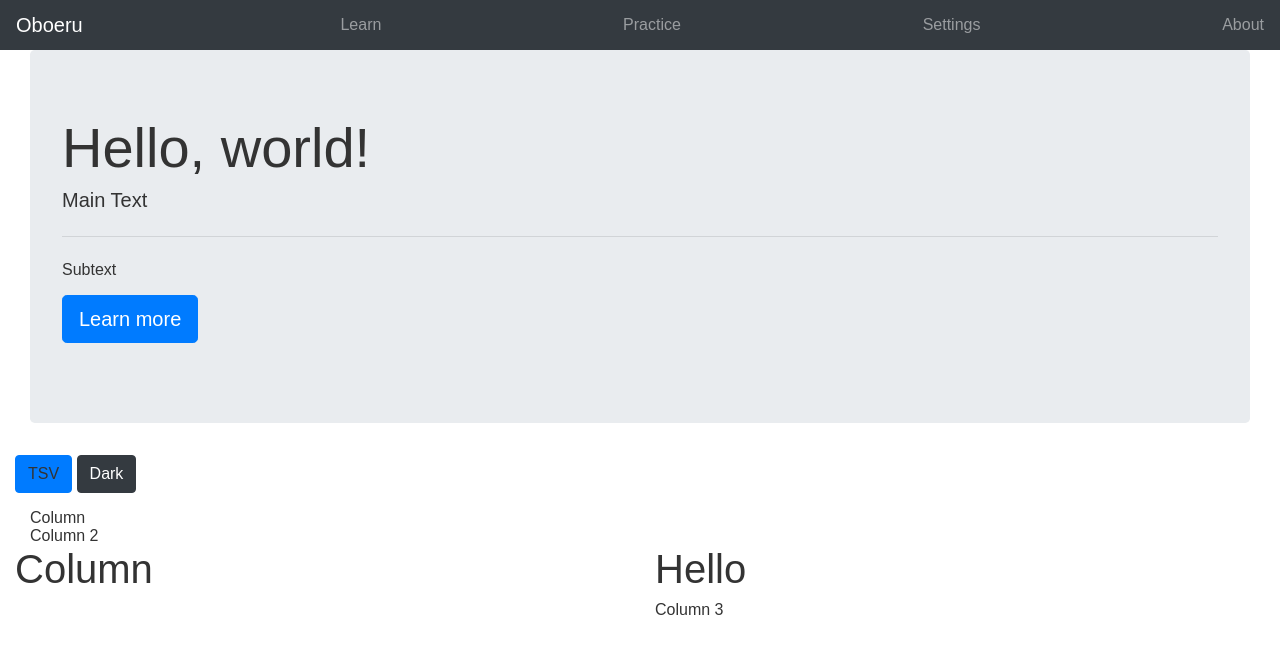
After one commit to DeanShin/oboeru, a Flask app: page /practice/ in a window 1280 px wide. The commit adds this page. Shown: the top 654 px of the page. Run offline with Flask 2, Linux system fonts and the light colour scheme; some libraries are stand-ins or nearby versions.

Commit message:
Added files

```diff
--- a/webapp/main.py
+++ b/webapp/main.py
@@ -9,8 +9,23 @@ socketio = SocketIO(app)
 # Index route renders the main HTML page.
 @app.route("/")
 def index():
-    # Render index.html template.
     return render_template('index.html')
+
+@app.route("/learn/")
+def learn():
+    return render_template('learn.html')
+
+@app.route("/practice/")
+def practice():
+    return render_template('practice.html')
+
+@app.route("/settings/")
+def settings():
+    return render_template('settings.html')
+
+@app.route("/about/")
+def about():
+    return render_template('about.html')
 
 if __name__ == "__main__":
     # Run the flask development web server with SocketIO.
--- a/webapp/static/css/style.css
+++ b/webapp/static/css/style.css
@@ -4,25 +4,27 @@ html {
     }
 body{
   margin:0;
-  font: normal 16px Arial, Helvetica, sand-serif;
+  font: normal 16px Arial, Helvetica, sans-serif;
   color:#333;
 }
 
-#pnavbar{
-  position:absolute;
-}
+/* #pnavbar{
+  position:left;
+} */
 
-a.ptext{
+
+
+/* a.ptext{
   color: #333333;
-}
+} */
 
-hr {
+/* hr {
   margin-top: 0em;
   margin-bottom: 0.5em;
   border-style: solid;
   border-width: 2px;
   color: #e7e7e7;
-}
+} */
 
 .wrapper {
   display: grid;
--- /dev/null
+++ b/webapp/templates/practice.html
@@ -0,0 +1,29 @@
+{% extends "template.html" %}
+{% block body %}
+  <!-- Add your site or application content here -->
+  <div class="container-fluid">
+    <div class="jumbotron">
+      <h1 class="display-4">Hello, world!</h1>
+      <p class="lead">Main Text</p>
+      <hr class="my-4">
+      <p>Subtext</p>
+      <p class="lead">
+        <a class="btn btn-primary btn-lg" href="#" role="button">Learn more</a>
+      </p>
+    </div>
+  </div>
+  <p>
+    <a class="btn btn-primary href="https://getbootstrap.com/docs/4.0/components/jumbotron/">TSV</a>
+    <button type="button" class="btn btn-dark">Dark</button>
+  </p>
+  <div class="col-sm">
+    Column
+  </div>
+  <div class="col-sm">
+    Column 2
+  </div>
+  <div class="row">
+    <div class="col-sm"><h1>Column</h1></div>
+    <div class="col-sm"><h1>Hello</h1><p>Column 3</p></div>
+  </div>
+{% endblock %}
--- a/webapp/templates/template.html
+++ b/webapp/templates/template.html
@@ -14,13 +14,13 @@
         <!-- <link rel="shortcut icon" href="{{ url_for('static', filename='sc.png') }}"> -->
     </head>
     <body>
-        <div id="pnavbar">
-            <a class="ptext navbar-brand" href="/"><span class="glyphicon glyphicon-home"></span> Oboeru</a>
+        <nav class="navbar fixed-top navbar-dark bg-dark">
+            <a class="navbar-brand" href="/"><span class="glyphicon glyphicon-home"></span> Oboeru</a>
             <a class="ptext navbar-text" href="/learn/"><span class="glyphicon glyphicon-book" aria-hidden="true"></span> Learn</a>
             <a class="ptext navbar-text" href="/practice/"><span class="glyphicon glyphicon-road" aria-hidden="true"></span> Practice</a>
             <a class="ptext navbar-text" href="/settings/"><span class="glyphicon glyphicon-cog" aria-hidden="true"></span> Settings</a>
             <a class="ptext navbar-text" href="/about/"><span class="glyphicon glyphicon-list" aria-hidden="true"></span> About</a>
-        </div>
+        </nav>
         <hr>
         <div class="container-fluid" style="min-height:100%">
             {% with messages = get_flashed_messages() %}
@@ -35,7 +35,6 @@
             {% endwith %}
             <hr>
             {% block body %}
-
             {% endblock %}
         </div>
         <script src="https://stackpath.bootstrapcdn.com/bootstrap/4.1.3/js/bootstrap.min.js" integrity="sha384-ChfqqxuZUCnJSK3+MXmPNIyE6ZbWh2IMqE241rYiqJxyMiZ6OW/JmZQ5stwEULTy" crossorigin="anonymous"></script>
```
Also changed, not shown: webapp/templates/about.html (added, +15 -0 lines), webapp/templates/index.html (+8 -14 lines), webapp/templates/learn.html (added, +29 -0 lines), webapp/templates/settings.html (added, +29 -0 lines).
